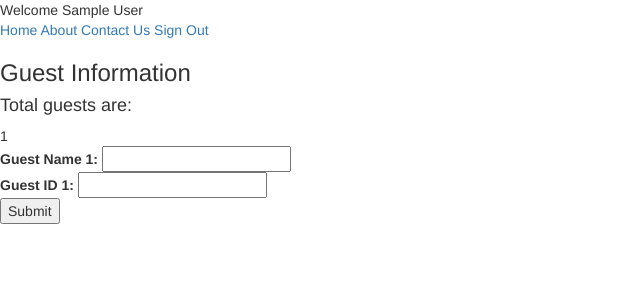
After one commit to YoussefAmrousy/Hotel-Project, a PHP site: page /Guests.php in a window 1280 px wide. The commit adds this page. Shown: the top 300 px of the page, without its empty margins (0-640 px from the left). Run offline with PHP 8.4, Linux system fonts and the light colour scheme; the visitor is signed in with stand-in values (Sample User, id 1).

Commit message:
Registration & Login 1.1

```diff
--- /dev/null
+++ b/Guests.php
@@ -0,0 +1,79 @@
+<html>
+    <head><title>Guests Information</title></head>
+    <body>
+        <?php include "home.php"; ?>
+        <h3>Guest Information</h3>
+        <?php
+        if(session_id() == '') {
+            session_start();
+        }
+        $guestNo = $_SESSION['NoOfGuests'];
+        if ($guestNo == 0) {
+            header("Location:home.php");
+        }
+        else {
+            echo "<h4>Total guests are:</h4>".$_SESSION['NoOfGuests']."<form>";
+            switch ($guestNo) {
+                case 1:
+                    echo "<b>Guest Name 1:</b>
+                    <input type='text' name='GuestName1'><br>
+                    <b>Guest ID 1:</b>
+                    <input type='text' name='GuestID1'>";
+                    break;
+                    case 2:
+                        echo "<b>Guest Name 1:</b>
+                        <input type='text' name='GuestName1'><br><br>
+                        <b>Guest ID 1:</b>
+                        <input type='text' name='GuestID1'><br><br>
+                        <b>Guest Name 2:</b>
+                        <input type='text' name='GuestName2'><br><br>
+                        <b>Guest ID 2:</b>
+                        <input type='text' name='GuestID2'>";
+                        break;
+                    case 3:
+                        echo "<b>Guest Name 1:</b>
+                        <input type='text' name='GuestName1'><br><br>
+                        <b>Guest ID 1:</b>
+                        <input type='text' name='GuestID1'><br><br>
+                        <b>Guest Name 2:</b>
+                        <input type='text' name='GuestName2'><br><br>
+                        <b>Guest ID 2:</b>
+                        <input type='text' name='GuestID2'><br><br>
+                        <b>Guest Name 3:</b>
+                        <input type='text' name='GuestName3'><br><br>
+                        <b>Guest ID 3:</b>
+                        <input type='text' name='GuestID3'>";
+                        break;
+                    case 4:
+                        echo "<b>Guest Name 1:</b>
+                        <input type='text' name='GuestName1'><br><br>
+                        <b>Guest ID 1:</b>
+                        <input type='text' name='GuestID1'><br><br>
+                        <b>Guest Name 2:</b>
+                        <input type='text' name='GuestName2'><br><br>
+                        <b>Guest ID 2:</b>
+                        <input type='text' name='GuestID2'><br><br>
+                        <b>Guest Name 3:</b>
+                        <input type='text' name='GuestName3'><br><br>
+                        <b>Guest ID 3:</b>
+                        <input type='text' name='GuestID3'><br><br>
+                        <b>Guest Name 4:</b>
+                        <input type='text' name='GuestName4'><br><br>
+                        <b>Guest ID 4</b>
+                        <input type='text' name='GuestID4'>";
+                        break;
+                    }
+                    echo "<br><input type='submit' name='Submit' value='Submit'></form>";
+                }
+                $servername = "localhost";
+                $username = "root";
+                $password = "";
+                $dbname = "web-project";
+                $conn = new mysqli($servername, $username, $password, $dbname);
+
+                if (isset($_POST['Submit']) && $guestNo > 0) {
+
+                }
+                ?>
+    </body>
+</html>
```
Also changed, not shown: SignUp.php (+23 -8 lines).
